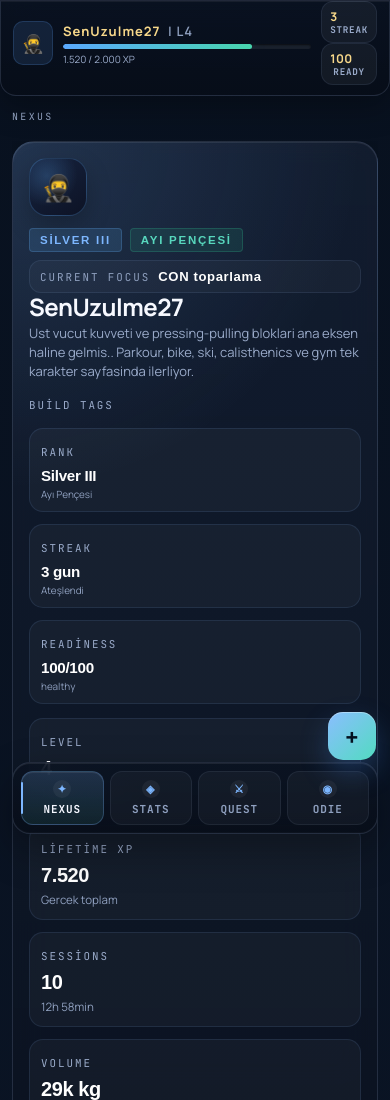
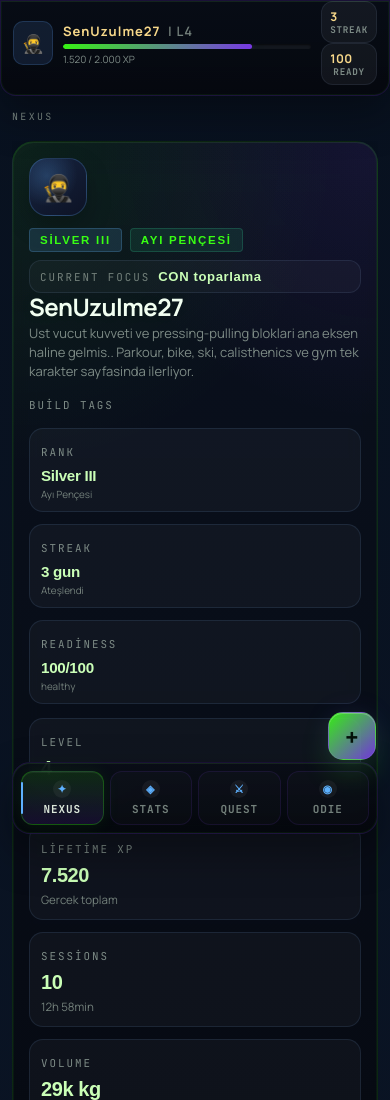
Before and after one commit to alpereninyeri/odie-pt, a website built with Vite: page index.html in a window 390 px wide. Shown: the top 1100 px of the page. Built offline with nearby package versions, Linux system fonts and the light colour scheme; some packages are replaced by stand-ins of ours; no server answers; the database is empty.

Commit message:
style: shift theme to nocturne cyber glass

```diff
--- a/src/style.css
+++ b/src/style.css
@@ -3753,3 +3753,215 @@ body {
 .trophy-card p {
   color:#9aabca !important;
 }
+
+/* NOCTURNE CYBER GLASS */
+:root,
+[data-theme="dark"] {
+  --bg:#04060a;
+  --bg2:#080b14;
+  --bg3:#0d1220;
+  --bg4:#11182a;
+  --bg5:#172138;
+  --txt:#dbe7da;
+  --dim:#73807b;
+  --gold:#39ff14;
+  --gold2:#7c3aed;
+  --gold3:#1da112;
+  --grn:#39ff14;
+  --blu:#5eb1ff;
+  --pur:#7c3aed;
+  --red:#ff4d6d;
+  --org:#d1ff6a;
+  --brd:rgba(57,255,20,.14);
+  --brdg:rgba(57,255,20,.28);
+  --overlay:rgba(2,4,8,.82);
+}
+
+body {
+  background:
+    radial-gradient(circle at 14% 18%, rgba(57,255,20,.09), transparent 20%),
+    radial-gradient(circle at 82% 14%, rgba(124,58,237,.14), transparent 21%),
+    radial-gradient(circle at 50% 120%, rgba(94,177,255,.08), transparent 30%),
+    linear-gradient(180deg, #020306 0%, #060912 38%, #0a0d16 100%) !important;
+}
+
+body::after {
+  display:block !important;
+  opacity:.18 !important;
+  background:
+    repeating-linear-gradient(
+      180deg,
+      transparent 0 2px,
+      rgba(0,0,0,.12) 2px 3px
+    ) !important;
+  mix-blend-mode:soft-light;
+}
+
+.mobile-hud,
+.bottom-tabs,
+.app-nav,
+.glass-card,
+.glass-subtle,
+.surface,
+.dashboard-card,
+.coach-shell,
+.hero-card,
+.os-panel,
+.lane-card,
+.chain-card,
+.quest-card,
+.skill-branch-card,
+.trophy-card,
+.raid-log-card,
+.ops-mini-card,
+.next-node-card,
+.gap-item {
+  background:
+    linear-gradient(180deg, rgba(10,14,24,.76), rgba(6,9,16,.92)) !important;
+  border:1px solid rgba(57,255,20,.12) !important;
+  box-shadow:
+    0 18px 42px rgba(0,0,0,.34),
+    inset 0 0 0 1px rgba(57,255,20,.06),
+    inset 0 1px 0 rgba(255,255,255,.04) !important;
+  backdrop-filter:blur(14px) saturate(155%);
+  -webkit-backdrop-filter:blur(14px) saturate(155%);
+}
+
+.hero-card {
+  background:
+    radial-gradient(circle at top left, rgba(57,255,20,.08), transparent 28%),
+    radial-gradient(circle at top right, rgba(124,58,237,.10), transparent 24%),
+    linear-gradient(180deg, rgba(12,17,28,.82), rgba(6,9,16,.95)) !important;
+}
+
+.mobile-hud,
+.bottom-tabs,
+.app-nav {
+  border-color:rgba(124,58,237,.18) !important;
+}
+
+.mobile-hud {
+  background:
+    linear-gradient(180deg, rgba(8,12,20,.9), rgba(5,8,14,.96)) !important;
+}
+
+.bottom-tabs {
+  background:
+    linear-gradient(180deg, rgba(9,12,21,.88), rgba(4,7,12,.97)) !important;
+}
+
+.primary-button,
+.primary-fab {
+  background:
+    linear-gradient(135deg, rgba(57,255,20,.92), rgba(124,58,237,.92)) !important;
+  color:#041008 !important;
+  border:1px solid rgba(255,255,255,.08) !important;
+  box-shadow:
+    0 14px 30px rgba(57,255,20,.14),
+    0 0 26px rgba(124,58,237,.12),
+    inset 0 1px 0 rgba(255,255,255,.24) !important;
+}
+
+.nav-button,
+.bottom-tab,
+.avatar-chip,
+.qtab,
+.inline-link {
+  background:rgba(255,255,255,.02) !important;
+  border:1px solid rgba(124,58,237,.12) !important;
+}
+
+.nav-button.active,
+.bottom-tab.active,
+.qtab.active {
+  background:
+    linear-gradient(180deg, rgba(57,255,20,.12), rgba(124,58,237,.14)) !important;
+  border-color:rgba(57,255,20,.24) !important;
+  box-shadow:
+    inset 0 1px 0 rgba(255,255,255,.05),
+    0 0 18px rgba(57,255,20,.08) !important;
+}
+
+.nav-icon,
+.rank-capsule,
+.class-chip,
+.pill,
+.hero-sigil,
+.signal-chip,
+.quest-state,
+.tag,
+.tf,
+.ts,
+.tw {
+  box-shadow:none !important;
+}
+
+.mobile-hud-xpbar,
+.progress-bar,
+.track,
+.lane-track,
+.qprog-track,
+.quest-progress-track {
+  background:rgba(255,255,255,.05) !important;
+}
+
+.mobile-hud-xpfill,
+.progress-bar-fill,
+.lane-fill.tone-emerald,
+.lane-fill.tone-cobalt,
+.lane-fill.tone-gold,
+.lane-fill.tone-violet,
+.qprog-fill,
+.quest-progress-fill {
+  background:
+    linear-gradient(90deg, rgba(57,255,20,.94), rgba(124,58,237,.96)) !important;
+  box-shadow:
+    0 0 18px rgba(57,255,20,.18),
+    0 0 10px rgba(124,58,237,.14) !important;
+}
+
+.page-title,
+.hero-copy h2,
+.section-top h3,
+.nav-brand-title,
+.modal-head-title {
+  color:#f1fff1 !important;
+  text-shadow:0 0 18px rgba(57,255,20,.06);
+}
+
+.eyebrow,
+.mini-label,
+.nav-brand-sub,
+.mobile-hud-xptext,
+.mobile-hud-stat small,
+.quest-progress span,
+.skill-branch-signal,
+.lane-card small,
+.chain-card small,
+.quest-card p,
+.raid-log-card p,
+.trophy-card p,
+.hero-copy p {
+  color:#7d8b86 !important;
+}
+
+.hero-banner strong,
+.identity-metric strong,
+.hero-raid-item strong,
+.stat-hud-item strong,
+.ops-mini-card strong,
+.lane-head span,
+.qreward,
+.modal-tip,
+.toast-sub {
+  color:#caffb7 !important;
+}
+
+.chain-card.low,
+.gap-mark {
+  box-shadow:0 0 0 1px rgba(255,77,109,.16) inset !important;
+}
+
+.chain-card.high {
+  box-shadow:0 0 0 1px rgba(57,255,20,.16) inset !important;
+}
```
